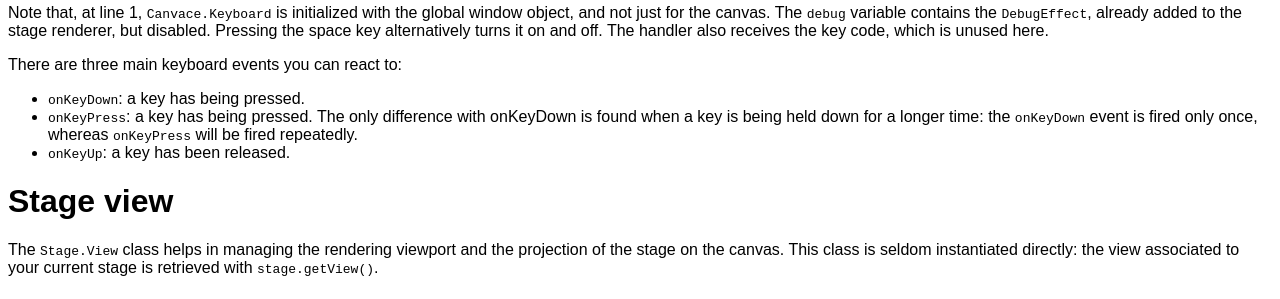
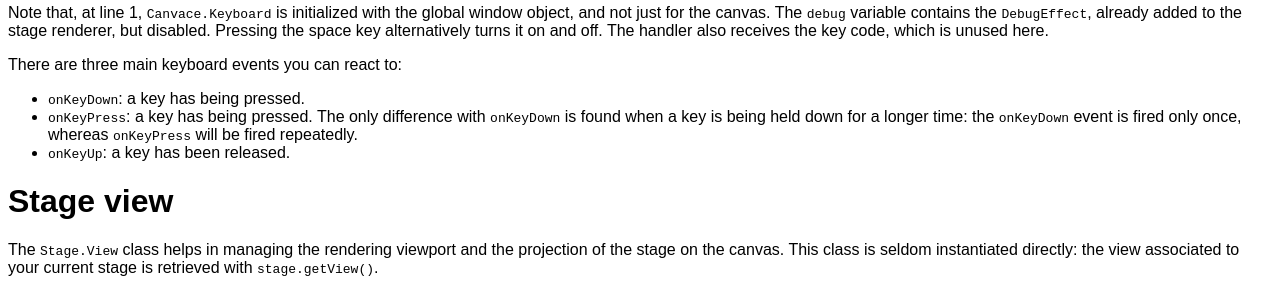
Before and after one commit to canvace/canvace.github.com, a Jekyll site: the page built from tutorials/input-view.md, in a window 1280 px wide. Shown: the part 836-1135 px from the top of the page. Built offline with Jekyll 4.4.1, drawn with Linux system fonts in a browser that asks for light colours.

Commit message:
Corrections

```diff
--- a/tutorials/input-view.md
+++ b/tutorials/input-view.md
@@ -55,7 +55,7 @@ unused here.
 
 There are three main keyboard events you can react to:
 - `onKeyDown`: a key has being pressed.
-- `onKeyPress`: a key has being pressed. The only difference with onKeyDown is found when a key is being held down for a longer time: the `onKeyDown` event is fired only once, whereas `onKeyPress` will be fired repeatedly.
+- `onKeyPress`: a key has being pressed. The only difference with `onKeyDown` is found when a key is being held down for a longer time: the `onKeyDown` event is fired only once, whereas `onKeyPress` will be fired repeatedly.
 - `onKeyUp`: a key has been released.
 
 # Stage view
```
Also changed, not shown: tutorials/entities.md (+1 -1 lines), tutorials/sound.md (+1 -1 lines).
